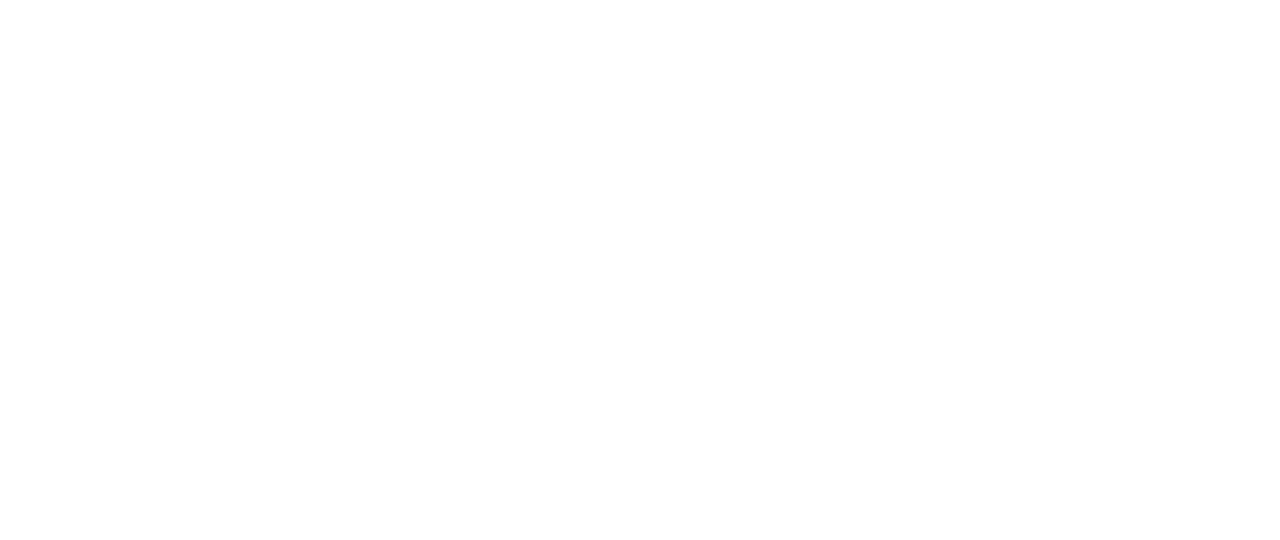
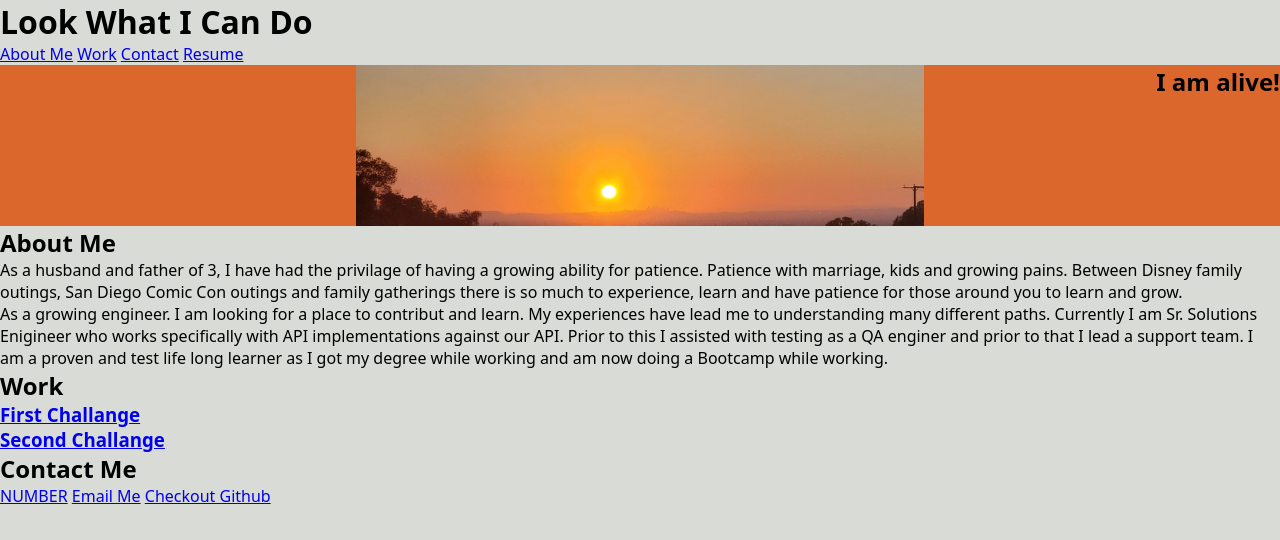
Before and after one commit to Chitosama/bootcamp_challange2, a plain HTML site: page index.html in a window 1280 px wide. Drawn offline with Linux system fonts and the light colour scheme.

Commit message:
Added more to HTML but missing correct CSS

```diff
--- a/Assets/style.css
+++ b/Assets/style.css
@@ -1,33 +1,46 @@
-/* * {
+* {
     box-sizing: border-box;
     padding: 0;
     margin: 0;
 }
 
+/* using */
 body {
+    padding: 0;
+    margin: 0;
+    font-family: system-ui, -apple-system, BlinkMacSystemFont, 'Segoe UI', Roboto, Oxygen, Ubuntu, Cantarell, 'Open Sans', 'Helvetica Neue', sans-serif;
+    background-color: #dc672c;
     background-color: #d9dcd6;
 }
 
-a {
+/* a {
     color: #ffffff;
     text-decoration: none;
 }
 
 p {
     font-size: 16px;
-}
+} */
 
-
+/* using */
 .header {
-    padding: 20px;
-    font-family: 'Trebuchet MS', 'Lucida Sans Unicode', 'Lucida Grande', 'Lucida Sans', Arial, sans-serif;
-    background-color: #2a607c;
-    color: #ffffff;
+    display: flex;
+    flex-direction: row;
+    justify-content: space-evenly;
+    flex-wrap: wrap;
+    align-items: center;
+    background-color: #dc672c;
+    padding: 20px 10% 20px 0;
+    font-family: system-ui, -apple-system, BlinkMacSystemFont, 'Segoe UI', Roboto, Oxygen, Ubuntu, Cantarell, 'Open Sans', 'Helvetica Neue', sans-serif;
+    background-color: #dc672c;
 }
 
 .header h1 {
-    display: inline-block;
-    font-size: 48px;
+    color: aquamarine;
+    background-color: #dc672c;
+    padding: 10px 5% 10px 0;
+    font-size: 5vh;
+    line-height: 1.5;
 }
 
 .header div {
@@ -38,32 +51,20 @@ p {
     font-size: 20px;
 }
 
-.header div ul {
-    list-style-type: none;
+.bruce-banner {
+    background-image: url("./bruce-banner.jpg");
+    background-size: contain ;
+    background-repeat: no-repeat;
+    background-position: center;
+    background-color: #dc672c;
+    padding-bottom: 10%;
+    display: flex;
+    justify-content: flex-end;
+    text-align: left;
 }
 
-.header div ul li {
-    display: inline-block;
-    margin-left: 25px;
-}
-
-.hero {
-    height: 800px;
-    width: 100%;
-    margin-bottom: 25px;
-    background-image: url("../images/digital-marketing-meeting.jpg");
-    background-size: cover;
-    background-position: center;
-}
-
-.float-left {
-    float: left;
-    margin-right: 25px;
-}
-
-.float-right {
-    float: right;
-    margin-left: 25px;
+.bruce-banner h1{
+    text-align: left;
 }
 
 .content {
@@ -71,95 +72,3 @@ p {
     display: inline-block;
     margin-left: 20px;
 }
-
-.benefits {
-    margin-right: 20px;
-    padding: 20px;
-    clear: both;
-    float: right;
-    width: 20%;
-    height: 100%;
-    font-family: 'Gill Sans', 'Gill Sans MT', Calibri, 'Trebuchet MS', sans-serif;
-    background-color: #2589bd;
-}
-
-#benefit-style {
-    margin-bottom: 32px;
-    color: #ffffff;
-}
-
-#benefit-style h3 {
-    margin-bottom: 10px;
-    text-align: center;
-}
-
-.benefits img {
-    display: block;
-    margin: 10px auto;
-    max-width: 150px;
-}
-
-.search-engine-optimization {
-    margin-bottom: 20px;
-    padding: 50px;
-    height: 300px;
-    font-family: 'Gill Sans', 'Gill Sans MT', Calibri, 'Trebuchet MS', sans-serif;
-    background-color: #0072bb;
-    color: #ffffff;
-}
-
-.online-reputation-management {
-    margin-bottom: 20px;
-    padding: 50px;
-    height: 300px;
-    font-family: 'Gill Sans', 'Gill Sans MT', Calibri, 'Trebuchet MS', sans-serif;
-    background-color: #0072bb;
-    color: #ffffff;
-}
-
-.social-media-marketing {
-    margin-bottom: 20px;
-    padding: 50px;
-    height: 300px;
-    font-family: 'Gill Sans', 'Gill Sans MT', Calibri, 'Trebuchet MS', sans-serif;
-    background-color: #0072bb;
-    color: #ffffff;
-}
-
-.search-engine-optimization img {
-    max-height: 200px;
-}
-
-.online-reputation-management img {
-    max-height: 200px;
-}
-
-.social-media-marketing img {
-    max-height: 200px;
-}
-
-.search-engine-optimization h2 {
-    margin-bottom: 20px;
-    font-size: 36px;
-}
-
-.online-reputation-management h2 {
-    margin-bottom: 20px;
-    font-size: 36px;
-}
-
-.social-media-marketing h2 {
-    margin-bottom: 20px;
-    font-size: 36px;
-}
-
-.footer {
-    padding: 30px;
-    clear: both;
-    font-family: 'Trebuchet MS', 'Lucida Sans Unicode', 'Lucida Grande', 'Lucida Sans', Arial, sans-serif;
-    text-align: center;
-}
-
-.footer h2 {
-    font-size: 20px;
-} */
--- a/index.html
+++ b/index.html
@@ -1,18 +1,85 @@
 <!DOCTYPE html>
 <html lang="en-us">
+  <head>
+    <meta charset="UTF-8" />
+    <link rel="stylesheet" href="./assets/style.css" />
+    <title>Portfolio_Resume</title>
+  </head>
+  <body>
+    <!-- Make Header -->
+    <header>
+      <h1>Look What I Can Do</h1>
+      <!-- Make Nave linking to other pages -->
+      <nav>
+        <a href="#about">About Me</a>
+        <a href="#work">Work</a>
+        <a href="#contact">Contact</a>
+        <a href="#resume">Resume</a>
+      </nav>
+    </header>
 
-<head>
-    <meta charset="UTF-8" />
-    <link rel="stylesheet" href="./assets/style.css">
-    <title>Portfolio_Resume</title>
-</head>
-<body>
     <!-- Make Header Banner -->
-
-    <!-- Make Nav linking to other pages -->
+    <section class="bruce-banner">
+      <div>
+        <h1>I am alive!</h1>
+      </div>
+    </section>
 
     <!-- Make cards/sections for each item -->
+    <main class="main-wrapper">
+      <!-- about me section -->
+      <section class="cards" id="me">
+        <h2>About Me</h2>
+        <div>
+          <p>
+            As a husband and father of 3, I have had the privilage of having a
+            growing ability for patience. Patience with marriage, kids and
+            growing pains. Between Disney family outings, San Diego Comic Con
+            outings and family gatherings there is so much to experience, learn
+            and have patience for those around you to learn and grow.
+          </p>
+          <p>
+            As a growing engineer. I am looking for a place to contribut and
+            learn. My experiences have lead me to understanding many different
+            paths. Currently I am Sr. Solutions Enigineer who works specifically
+            with API implementations against our API. Prior to this I assisted
+            with testing as a QA enginer and prior to that I lead a support
+            team. I am a proven and test life long learner as I got my degree
+            while working and am now doing a Bootcamp while working.
+          </p>
+        </div>
+      </section>
 
-    <!-- Footer to contain contact info -->
-</body>
+      <!-- work section -->
+      <section class="section-style" id="work-style">
+        <h2>Work</h2>
+        <div class="work-container">
+          <a
+            href="#https://github.com/Chitosama/bootcamp_challenge1"
+            class="work-item"
+          >
+            <div>
+              <h3>First Challange</h3>
+            </div>
+          </a>
+          <a
+            href="#https://github.com/Chitosama/bootcamp_challange2"
+            class="work-item"
+          >
+            <h3>Second Challange</h3>
+          </a>
+        </div>
+      </section>
+
+      <!-- contact me -->
+      <section class="section-style" id="contact-style">
+        <h2>Contact Me</h2>
+        <div>
+          <a href="phone">NUMBER</a>
+          <a href="mailto:josecueto090@gmail.com">Email Me</a>
+          <a href="#https://github.com/Chitosama">Checkout Github</a>
+        </div>
+      </section>
+    </main>
+  </body>
 </html>
```
Also changed, not shown: Assets/bruce-banner.jpg (added).
